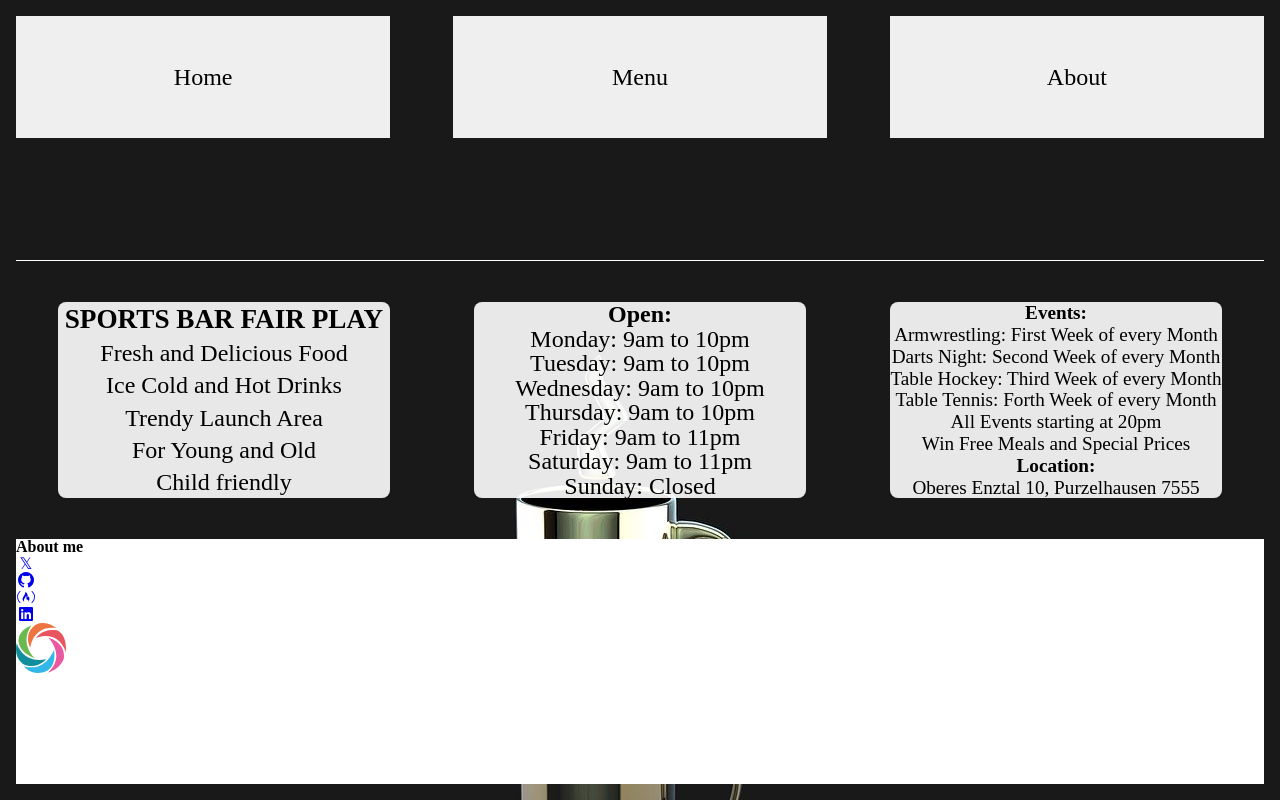
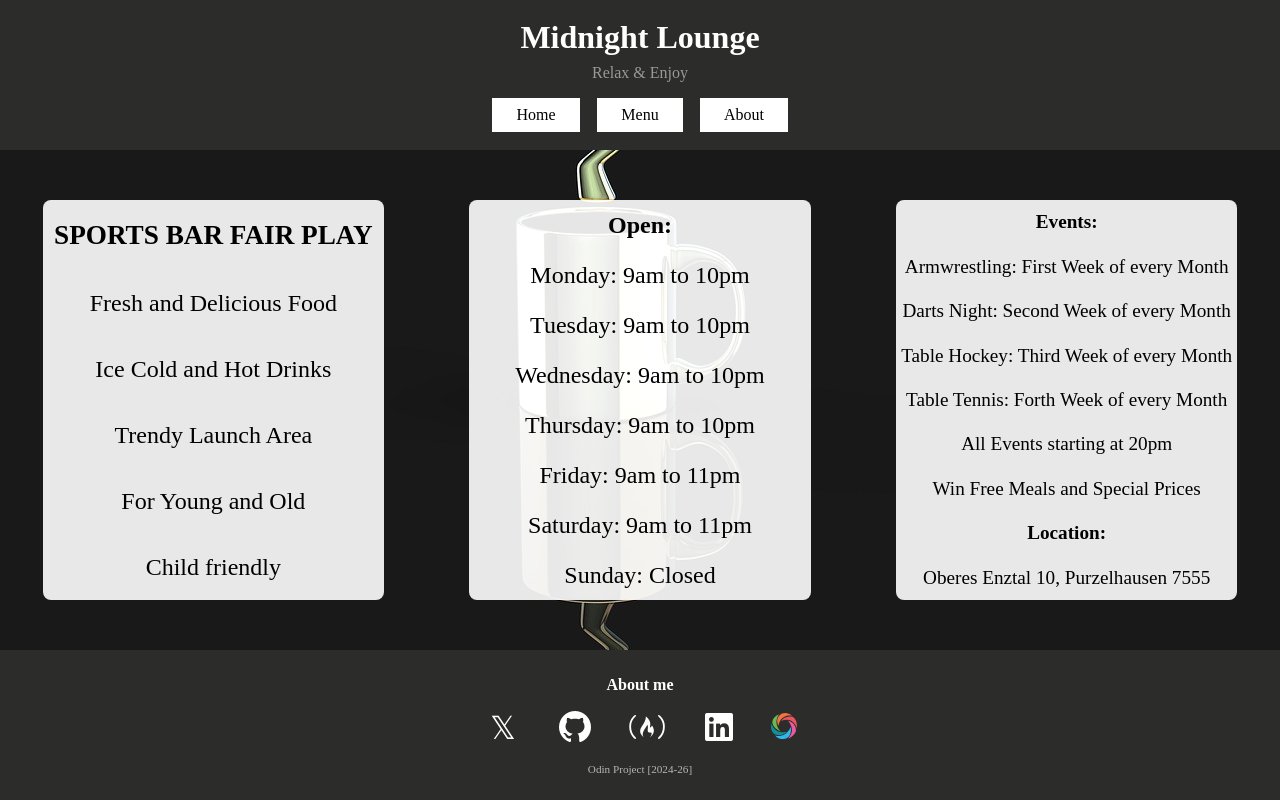
Before and after one commit to MightyCharm/restaurant-page, a website built with webpack: page src/template.html in a window 1280 px wide. Built offline with nearby package versions, Linux system fonts and the light colour scheme.

Commit message:
feat(ui): improve header and footer design

```diff
--- a/src/styles.css
+++ b/src/styles.css
@@ -7,19 +7,14 @@
   font-family: inherit;
 }
 
+:root {
+  --col-header-footer: white;
+  --bg-header-footer: hsl(60, 2%, 17%);
+}
+
 html,
 body {
-  line-height: 1;
-}
-
-ol,
-ul {
-  list-style: none;
-}
-
-table {
-  border-collapse: collapse;
-  border-spacing: 0;
+  height: 100%;
 }
 
 /* Additional styles as needed */
@@ -28,49 +23,52 @@ body {
 }
 
 .grid-container {
-  position: absolute;
-  top: 0;
-  right: 0;
-  bottom: 0;
-  left: 0;
-  padding: 1rem;
-
   display: grid;
-  grid-template-rows: 1fr 1fr 1fr;
-  row-gap: 1rem;
+  grid-template-rows: 150px 1fr 150px;
+  height: 100%;
+  /* border: 5px solid rgb(16, 8, 134); */
 }
 
 header {
-  grid-row: 1;
-  border-bottom: 1px solid #fff;
-  min-height: 100px;
+  display: flex;
+  flex-direction: column;
+  justify-content: center;
+  align-items: center;
+  gap: 1rem;
+  color: var(--col-header-footer);
+  background-color: var(--bg-header-footer);
+}
+
+.header-text {
+  display: flex;
+  flex-direction: column;
+  align-items: center;
+  gap: 0.5rem;
+}
+
+.header-text > h1 {
+  font-size: 2rem;
+}
+
+.header-text > p {
+  color: hsl(0, 0%, 60%);
 }
 
 .nav-menu {
   display: grid;
   grid-template-columns: 1fr 1fr 1fr;
   justify-items: center;
-  height: 50%;
+  gap: 1rem;
 }
 
 .btn {
-  width: 90%;
-  height: 100%;
   border: none;
-  font-size: 1.5rem;
-}
-
-.btn-home {
-  justify-self: start;
-}
-
-.btn-about {
-  justify-self: end;
-}
-
-.btn:hover {
-  box-shadow: 0 5px 0px rgb(167, 24, 24);
-  /* only applies to the bottom */
+  padding: 0.5rem 1.5rem;
+  background-color: white;
+  cursor: pointer;
+  transition:
+    color 0.3s ease,
+    background-color 0.3s ease;
 }
 
 .bg-img {
@@ -248,9 +246,31 @@ header {
 .contact-email {
   grid-column: 1 / 3;
 }
+/* page footer */
+.footer {
+  display: flex;
+  flex-direction: column;
+  justify-content: center;
+  align-items: center;
+  gap: 1rem;
+  color: var(--col-header-footer);
+  background-color: var(--bg-header-footer);
+}
 
-.footer {
-  background-color: white;
+.footer-header {
+  /* color: grey; */
+}
+
+.footer-ul {
+  display: flex;
+  gap: 2rem;
+  list-style-type: none;
+}
+
+.footer-ul a {
+  font-size: 2rem;
+  color: var(--col-header-footer);
+  transition: color 0.3s ease;
 }
 
 .fa.fa-twitter::before {
@@ -258,5 +278,23 @@ header {
 }
 
 .image-sololearn {
-  max-width: 50px;
+  height: 26px;
+  width: 26px;
 }
+
+.footer-para {
+  font-size: 0.7rem;
+  color: rgb(182, 182, 182);
+}
+
+@media (hover: hover) {
+  .btn:hover {
+    color: hsl(300, 80%, 50%);
+    box-shadow: 0 5px 0px hsl(300, 80%, 50%);
+    /* only applies to the bottom */
+  }
+
+  .footer-ul a:hover {
+    color: hsl(300, 80%, 50%);
+  }
+}
--- a/src/template.html
+++ b/src/template.html
@@ -8,6 +8,11 @@
   <body>
     <div class="grid-container">
       <header>
+        <div class="header-text">
+          <h1>Midnight Lounge</h1>
+          <p>Relax & Enjoy</p>
+        </div>
+
         <nav class="nav-menu" id="nav-menu">
           <button class="btn btn-home" id="btn-home">Home</button>
           <button class="btn btn-menu" id="btn-menu">Menu</button>
@@ -22,7 +27,7 @@
       />
       <div class="content" id="content"></div>
       <footer class="footer">
-        <h3>About me</h3>
+        <h3 class="footer-header">About me</h3>
         <ul class="footer-ul">
           <li>
             <a
@@ -74,6 +79,7 @@
             /></a>
           </li>
         </ul>
+        <p class="footer-para">Odin Project [2024-26]</p>
       </footer>
     </div>
   </body>
```
Also changed, not shown: package.json (+8 -1 lines), 1 other file.
